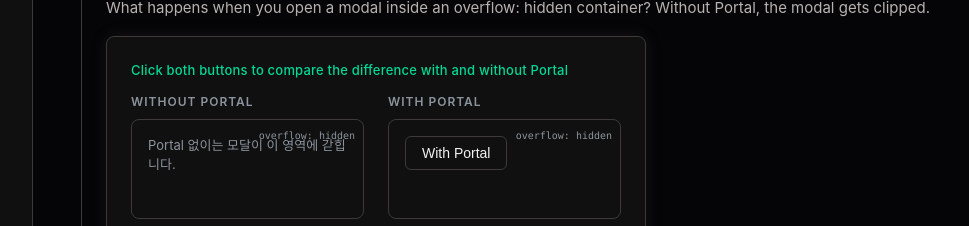
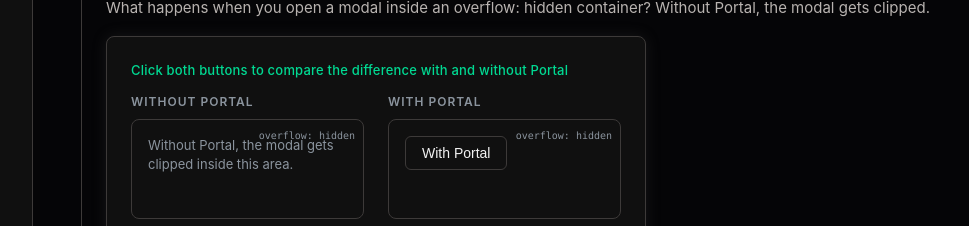
Before and after one commit to aumilkyeong/showcase, a React (Vite) app in the folder apps/ui-kit/: page /en/components/modal-dialog in a window 1280 px wide. Shown: the part 1240-1466 px from the top of the page, without its empty margins (207-1176 px from the left). Built offline with nearby package versions, Linux system fonts and the light colour scheme.

Commit message:
fix(modal-dialog): fix hardcoded Korean text and pointer-events on wrapper

```diff
--- a/apps/ui-kit/src/components/modal-dialog/ModalDialog.module.css
+++ b/apps/ui-kit/src/components/modal-dialog/ModalDialog.module.css
@@ -18,7 +18,6 @@
   align-items: center;
   padding: 20px;
   z-index: var(--modal-z-index, 1000);
-  pointer-events: none;
 }
 
 .container {
@@ -32,7 +31,6 @@
   box-shadow:
     rgba(0, 0, 0, 0.7) 0px 20px 60px,
     rgba(148, 163, 184, 0.1) 0px 0px 0px 1px inset;
-  pointer-events: auto;
   opacity: 0;
   transform: translateY(16px);
   transition:
--- a/apps/ui-kit/src/locales/en/modal-dialog.json
+++ b/apps/ui-kit/src/locales/en/modal-dialog.json
@@ -40,6 +40,7 @@
       "description": "What happens when you open a modal inside an overflow: hidden container? Without Portal, the modal gets clipped.",
       "hint": "Click both buttons to compare the difference with and without Portal",
       "insight": "Floating UI elements (modals, tooltips, dropdowns) must escape the DOM hierarchy. React Portal solves this.",
+      "clippedNote": "Without Portal, the modal gets clipped inside this area.",
       "withoutPortal": "Without Portal",
       "withPortal": "With Portal",
       "modalTitle": "Portal Test",
--- a/apps/ui-kit/src/locales/ko/modal-dialog.json
+++ b/apps/ui-kit/src/locales/ko/modal-dialog.json
@@ -40,6 +40,7 @@
       "description": "overflow: hidden 컨테이너 안에서 모달을 열면 어떻게 될까요? Portal 없이는 모달이 잘립니다.",
       "hint": "두 버튼을 눌러 Portal 유무 차이를 비교해보세요",
       "insight": "모달, 툴팁, 드롭다운 등 떠 있는 UI는 반드시 DOM 계층을 탈출해야 합니다. React Portal이 이를 해결합니다.",
+      "clippedNote": "Portal 없이는 모달이 이 영역에 갇힙니다.",
       "withoutPortal": "Portal 없이",
       "withPortal": "Portal 사용",
       "modalTitle": "Portal 테스트",
--- a/apps/ui-kit/src/pages/modal-dialog/ModalDialogPage.tsx
+++ b/apps/ui-kit/src/pages/modal-dialog/ModalDialogPage.tsx
@@ -163,7 +163,7 @@ function PortalDemo() {
         <div className={styles.overflowContainer}>
           <span className={styles.overflowTag}>overflow: hidden</span>
           <p style={{ color: '#8b949e', fontSize: 13, margin: '0 0 8px' }}>
-            Portal 없이는 모달이 이 영역에 갇힙니다.
+            {t('steps.portal.clippedNote')}
           </p>
         </div>
       </div>
```
